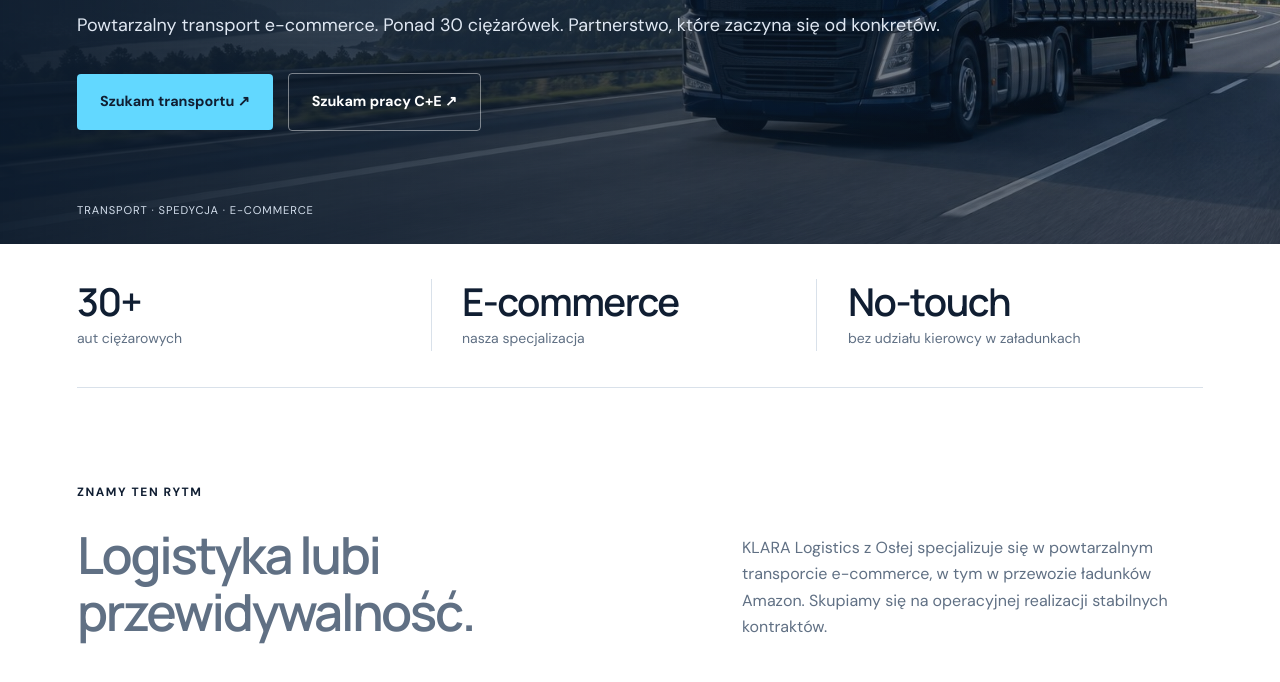
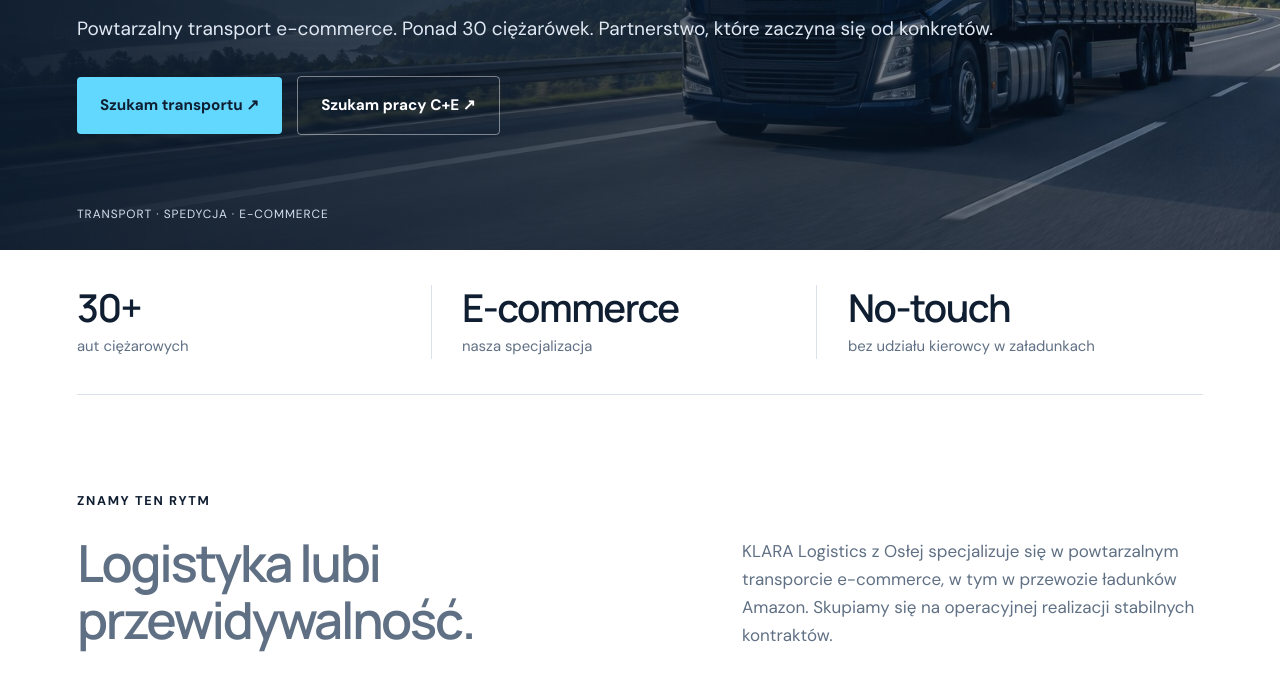
Before and after one commit to adammueller533-alt/Klara-Logistics, a plain HTML site: page index.html in a window 1280 px wide. Shown: the part 470-1152 px from the top of the page. Drawn offline with Linux system fonts and the light colour scheme.

Commit message:
Font size to 17px

```diff
--- a/style.css
+++ b/style.css
@@ -18,11 +18,15 @@ html {
   scroll-padding-top: 25px;
 }
 
+html {
+  font-size: 17px;
+}
+
 body {
   margin: 0;
   color: var(--navy);
   background: white;
-  font: 16px/1.65 'DM Sans', Arial, sans-serif;
+  font: 1rem/1.65 'DM Sans', Arial, sans-serif;
 }
 
 a { color: inherit; text-decoration: none; }
```
